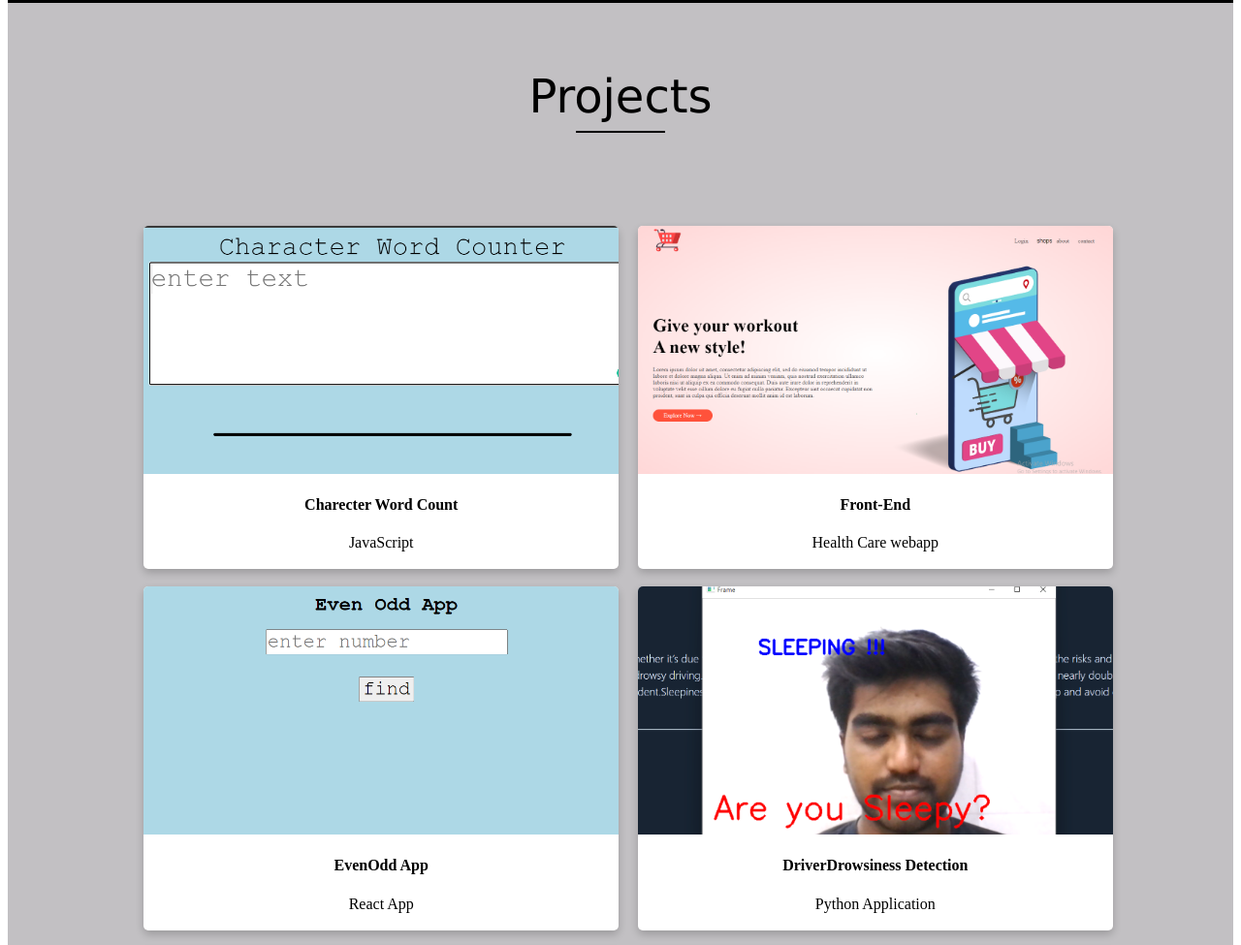
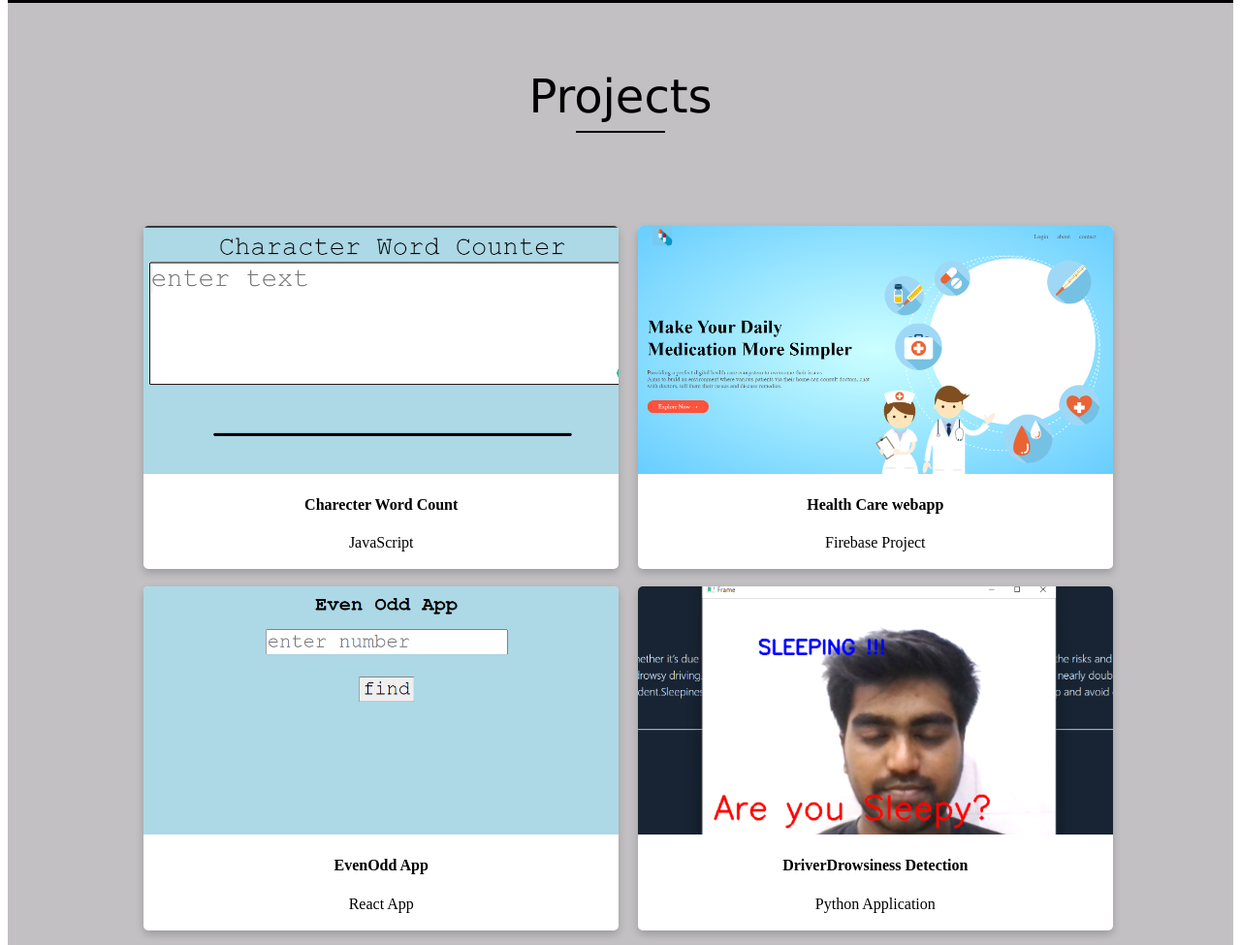
Before and after one commit to gauru02/portfolio.github.io, a plain HTML site: page index.html in a window 1280 px wide. Shown: the part 730-1705 px from the top of the page at 97% size. Drawn offline with Linux system fonts and the light colour scheme.

Commit message:
Update index.html

```diff
--- a/index.html
+++ b/index.html
@@ -238,11 +238,11 @@ img {
 </div>
 
 <div class="card">
-  <img src="Front-end.png" alt="Avatar" style="width:100%">
+  <img src="health care.png" alt="Avatar" style="width:100%">
   <div class="container">
   <a href="https://gauru02.github.io/I-Care/" >
-    <h4><b>Front-End</b></h4>
-    <p>Health Care webapp</p>
+    <h4><b>Health Care webapp</b></h4>
+    <p>Firebase Project</p>
 </a>
   </div>
 </div>
```
